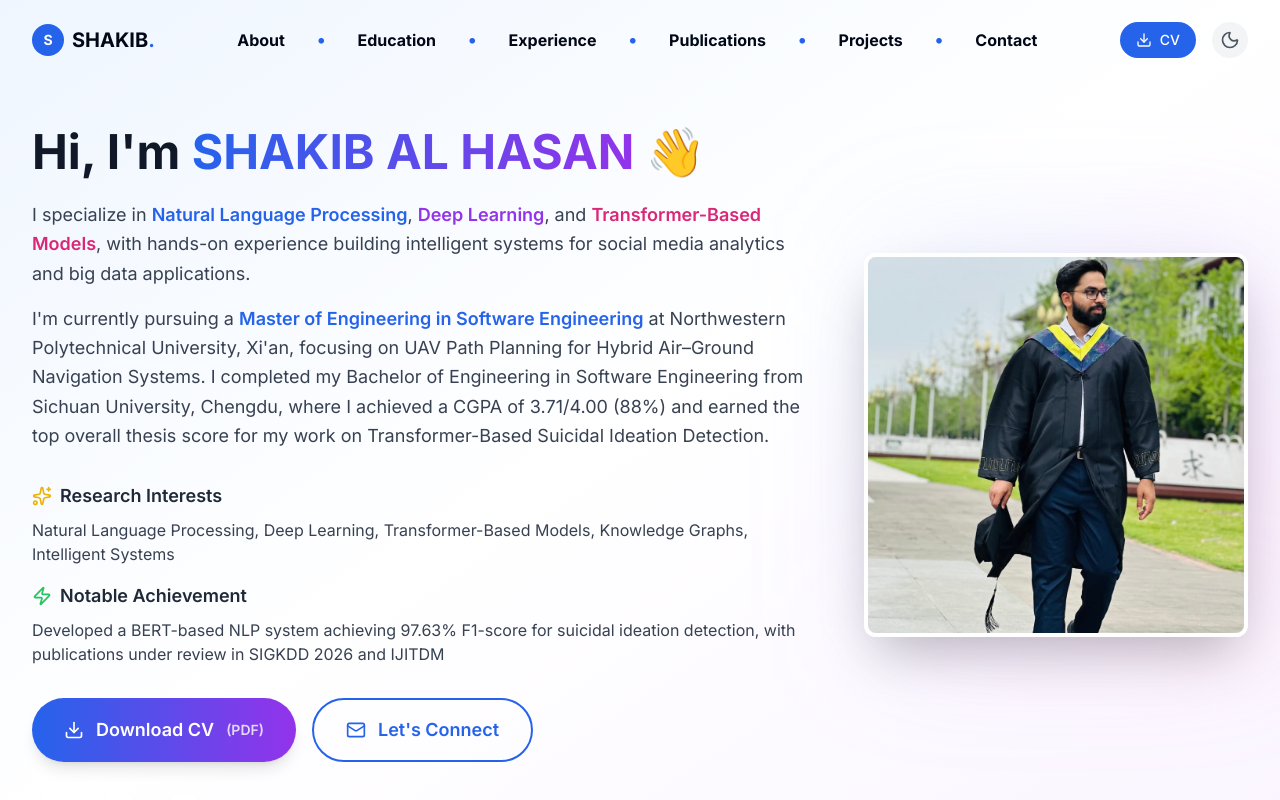
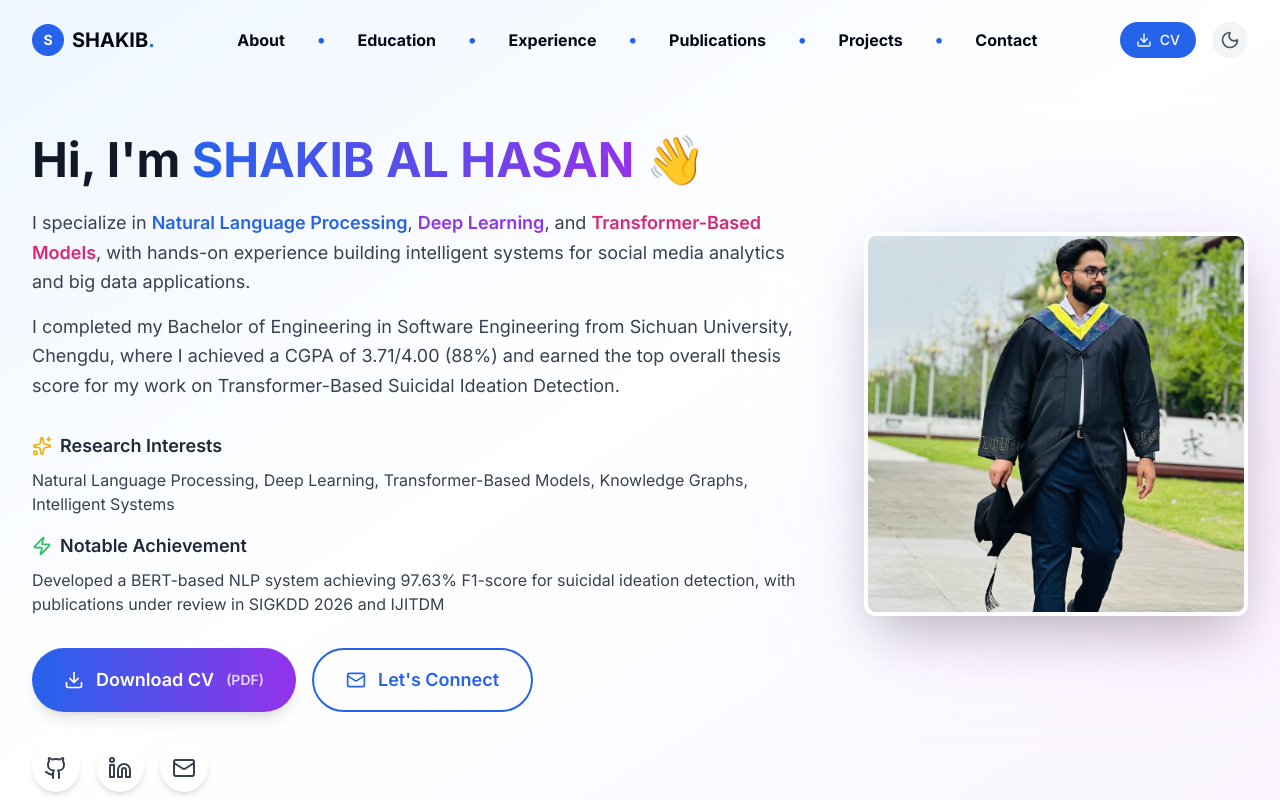
Before and after one commit to shakib2412/shakib-al-hasan, a Next.js app: page / in a window 1280 px wide. Shown: the top 800 px of the page. Built offline with nearby package versions, Linux system fonts and the light colour scheme.

Commit message:
change in education

```diff
--- a/src/components/sections/HeroSection.tsx
+++ b/src/components/sections/HeroSection.tsx
@@ -130,12 +130,7 @@ export default function HeroSection() {
                   </p>
 
                   <p>
-                    I'm currently pursuing a{" "}
-                    <span className="font-semibold text-blue-600">
-                      Master of Engineering in Software Engineering
-                    </span>{" "}
-                    at Northwestern Polytechnical University, Xi'an, focusing on
-                    UAV Path Planning for Hybrid Air–Ground Navigation Systems.
+
                     I completed my Bachelor of Engineering in Software
                     Engineering from Sichuan University, Chengdu, where I
                     achieved a CGPA of 3.71/4.00 (88%) and earned the top
```
Also changed, not shown: 1 other file (tests, documents, lock files or other folders).
